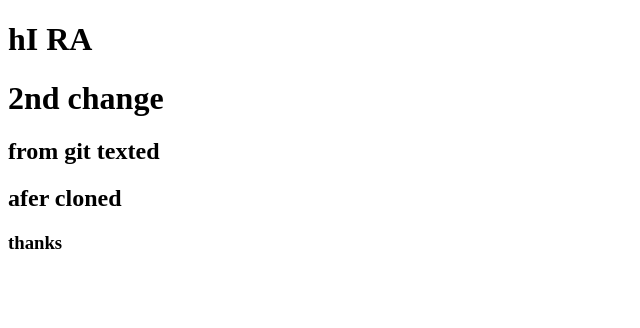
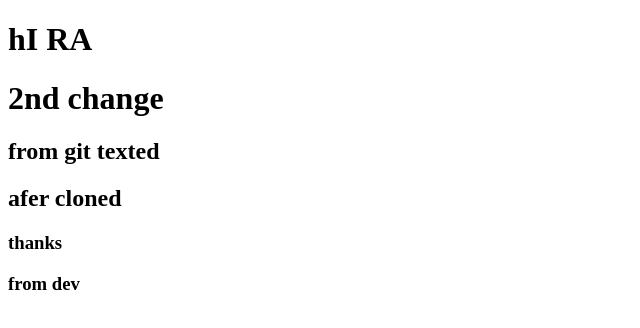
Before and after one commit to abhiabhi17/gitangulartesting, an Angular app: page / in a window 1280 px wide. Shown: the top 328 px of the page, without its empty margins (0-640 px from the left). Built offline with nearby package versions, Linux system fonts and the light colour scheme.

Commit message:
text from dev

```diff
--- a/src/app/app.component.html
+++ b/src/app/app.component.html
@@ -3,3 +3,4 @@
 <h2>from git texted</h2>
 <h2>afer cloned</h2>
 <h3>thanks</h3>
+<h3>from dev</h3>
```
